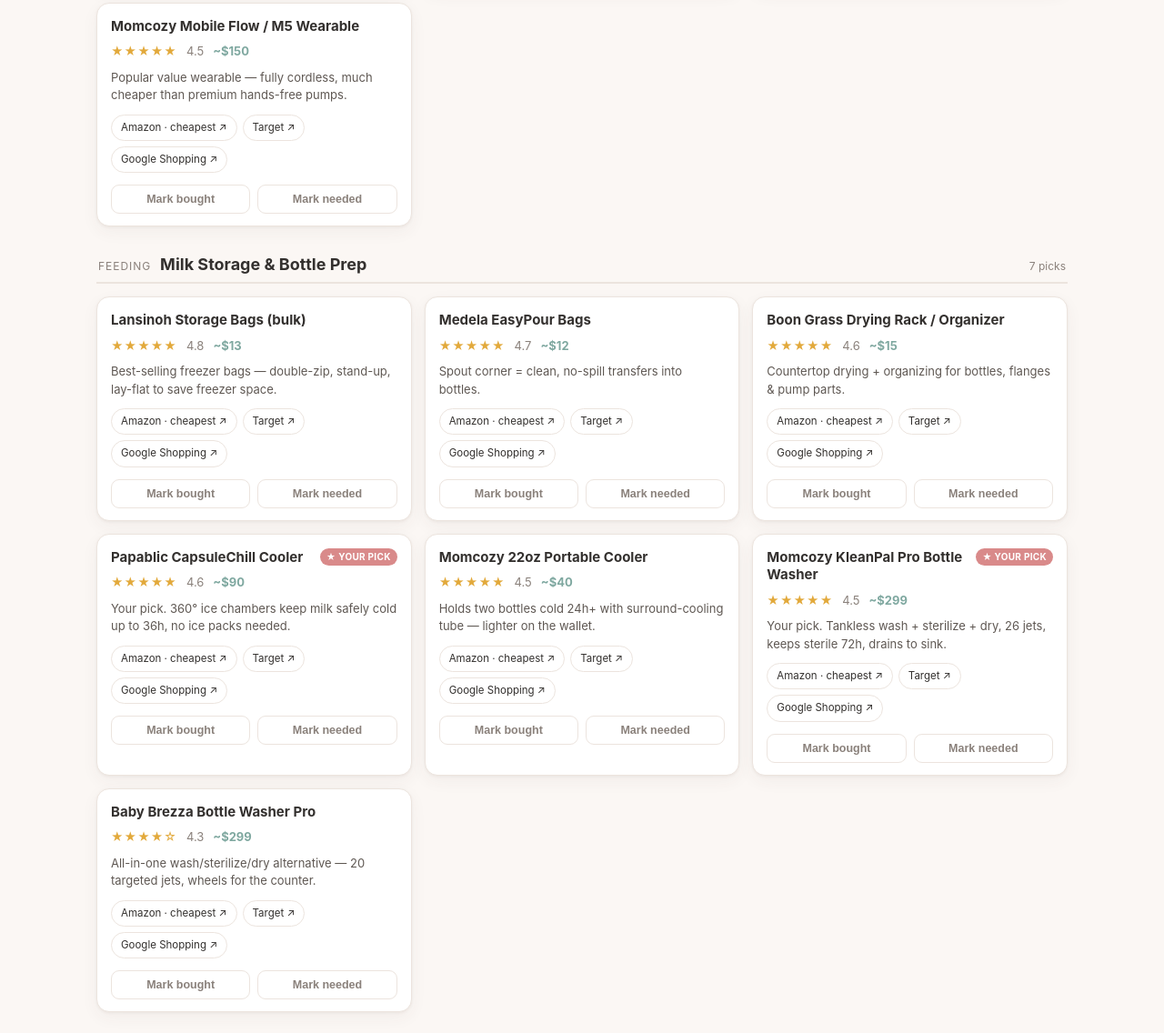
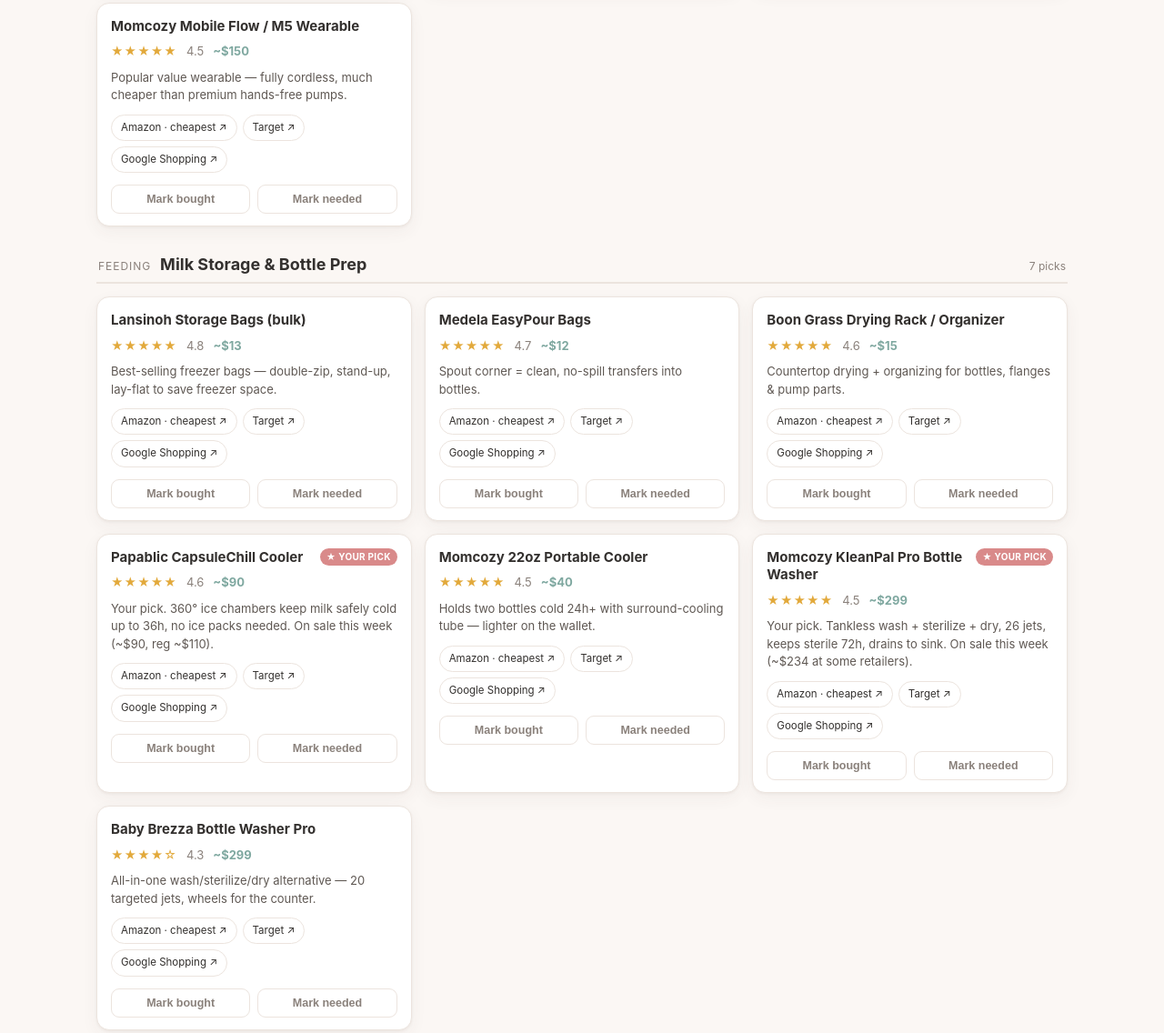
Before and after one commit to mhguedes/baby-gear-tracker, a plain HTML site: page index.html in a window 1280 px wide. Shown: the part 1729-2865 px from the top of the page at 91% size. Drawn offline with Linux system fonts and the light colour scheme.

Commit message:
Daily price refresh — verified June 23, 2026

```diff
--- a/index.html
+++ b/index.html
@@ -125,7 +125,7 @@
  {cat:"Feeding", title:"Pumping", items:[
   {n:"Spectra S1 Plus (rechargeable)",r:4.8,p:279,q:"Spectra S1 Plus breast pump",d:"Your pick. Hospital-strength, quiet, closed-system — rechargeable so you can pump anywhere.",pick:1},
   {n:"Spectra S2 Plus (plug-in)",r:4.8,p:216,q:"Spectra S2 Plus breast pump",d:"Same trusted motor as S1, plug-in only — usually insurance-covered & cheaper."},
-  {n:"Eufy S2 Pro Wearable Pump",r:4.6,p:369,q:"Eufy S2 Pro wearable breast pump",d:"Your pick. In-bra hands-free, 300 mmHg suction, app control, under-46 dB, heat + massage modes.",pick:1},
+  {n:"Eufy S2 Pro Wearable Pump",r:4.6,p:450,q:"Eufy S2 Pro wearable breast pump",d:"Your pick. In-bra hands-free, 300 mmHg suction, app control, under-46 dB, heat + massage modes.",pick:1},
   {n:"Momcozy Mobile Flow / M5 Wearable",r:4.5,p:150,q:"Momcozy wearable breast pump",d:"Popular value wearable — fully cordless, much cheaper than premium hands-free pumps."},
   {n:"Flanges (correct sizing kit)",r:4.6,p:15,q:"breast pump flange insert sizing kit",d:"Right flange size = comfort + output. Maymom/Momcozy inserts fit most pumps."},
   {n:"Haakaa Silicone Milk Collector",r:4.7,p:13,q:"Haakaa silicone breast pump milk collector",d:"Suctions to the other breast to catch let-down milk — zero waste, no batteries."},
@@ -134,10 +134,10 @@
  {cat:"Feeding", title:"Milk Storage & Bottle Prep", items:[
   {n:"Lansinoh Storage Bags (bulk)",r:4.8,p:13,q:"Lansinoh breast milk storage bags",d:"Best-selling freezer bags — double-zip, stand-up, lay-flat to save freezer space."},
   {n:"Medela EasyPour Bags",r:4.7,p:12,q:"Medela EasyPour breast milk storage bags",d:"Spout corner = clean, no-spill transfers into bottles."},
-  {n:"Papablic CapsuleChill Cooler",r:4.6,p:90,q:"Papablic CapsuleChill breast milk cooler",d:"Your pick. 360° ice chambers keep milk safely cold up to 36h, no ice packs needed.",pick:1},
+  {n:"Papablic CapsuleChill Cooler",r:4.6,p:90,q:"Papablic CapsuleChill breast milk cooler",d:"Your pick. 360° ice chambers keep milk safely cold up to 36h, no ice packs needed. On sale this week (~$90, reg ~$110).",pick:1},
   {n:"Momcozy 22oz Portable Cooler",r:4.5,p:40,q:"Momcozy portable breast milk cooler 22oz",d:"Holds two bottles cold 24h+ with surround-cooling tube — lighter on the wallet."},
   {n:"Boon Grass Drying Rack / Organizer",r:4.6,p:15,q:"Boon Grass bottle drying rack",d:"Countertop drying + organizing for bottles, flanges & pump parts."},
-  {n:"Momcozy KleanPal Pro Bottle Washer",r:4.5,p:299,q:"Momcozy KleanPal Pro bottle washer",d:"Your pick. Tankless wash + sterilize + dry, 26 jets, keeps sterile 72h, drains to sink.",pick:1},
+  {n:"Momcozy KleanPal Pro Bottle Washer",r:4.5,p:299,q:"Momcozy KleanPal Pro bottle washer",d:"Your pick. Tankless wash + sterilize + dry, 26 jets, keeps sterile 72h, drains to sink. On sale this week (~$234 at some retailers).",pick:1},
   {n:"Baby Brezza Bottle Washer Pro",r:4.3,p:299,q:"Baby Brezza bottle washer pro",d:"All-in-one wash/sterilize/dry alternative — 20 targeted jets, wheels for the counter."}
  ]},
  {cat:"Nursery & Sleep", title:"Sleep Space", items:[
@@ -170,15 +170,15 @@
   {n:"UPPAbaby Mesa V2 Infant Seat",r:4.8,p:350,q:"UPPAbaby Mesa V2 infant car seat",d:"Best overall — comfy for baby, easy for parents, no-rethread harness, load leg."},
   {n:"UPPAbaby Aria Infant Seat",r:4.7,p:350,q:"UPPAbaby Aria infant car seat",d:"Your pick. The lightest infant carrier on the market (~6 lb) with excellent install indicators.",pick:1},
   {n:"Nuna PIPA RX Infant Seat",r:4.8,p:400,q:"Nuna PIPA RX infant car seat",d:"A true newborn carrier (clicks on/off the stroller) — top crash scores, organic, no fire retardants."},
-  {n:"Nuna REVV Rotating Convertible",r:4.7,p:500,q:"Nuna Revv rotating convertible car seat",d:"Your note: doesn't detach as a carrier. Rotates to face you for easy loading; lasts for years.",pick:1}
+  {n:"Nuna REVV Rotating Convertible",r:4.7,p:600,q:"Nuna Revv rotating convertible car seat",d:"Your note: doesn't detach as a carrier. Rotates to face you for easy loading; lasts for years.",pick:1}
  ]},
  {cat:"Travel & On-the-Go", title:"Strollers", items:[
-  {n:"UPPAbaby Minu V3",r:4.7,p:450,q:"UPPAbaby Minu V3 stroller",d:"Your pick. Compact one-hand fold, ~16.7 lb, big basket; pairs with Mesa/Aria car seats.",pick:1},
+  {n:"UPPAbaby Minu V3",r:4.7,p:500,q:"UPPAbaby Minu V3 stroller",d:"Your pick. Compact one-hand fold, ~16.7 lb, big basket; pairs with Mesa/Aria car seats.",pick:1},
   {n:"Nuna TRIV Next",r:4.7,p:550,q:"Nuna TRIV next stroller",d:"Your pick. Light, smooth, one-hand fold; works with PIPA seats for a full travel system.",pick:1},
   {n:"Cybex Eos",r:4.6,p:500,q:"Cybex Eos stroller",d:"Your pick. Full-size comfort in a foldable frame; reversible seat & large canopy.",pick:1}
  ]},
  {cat:"Travel & On-the-Go", title:"Portable Gear", items:[
-  {n:"Momcozy BM08 Monitor",r:4.5,p:200,q:"Momcozy BM08 baby monitor",d:"Your pick. Flagship — contact-free mmWave breathing/heart tracking + 2K video & AI alerts.",pick:1},
+  {n:"Momcozy BM08 Monitor",r:4.5,p:250,q:"Momcozy BM08 baby monitor",d:"Your pick. Flagship — contact-free mmWave breathing/heart tracking + 2K video & AI alerts.",pick:1},
   {n:"Momcozy BM04 Monitor",r:4.6,p:180,q:"Momcozy BM04 baby monitor",d:"Top value pick — all features free, no subscription, great video."},
   {n:"Nanit Pro Monitor",r:4.6,p:299,q:"Nanit Pro baby monitor",d:"Best sleep analytics & overhead view (subscription ~$100/yr for full data)."},
   {n:"Eufy SpaceView / E21 Monitor",r:4.6,p:150,q:"Eufy baby monitor no wifi",d:"Hack-proof non-WiFi option — no app, no cloud, no fees ever."},
```
